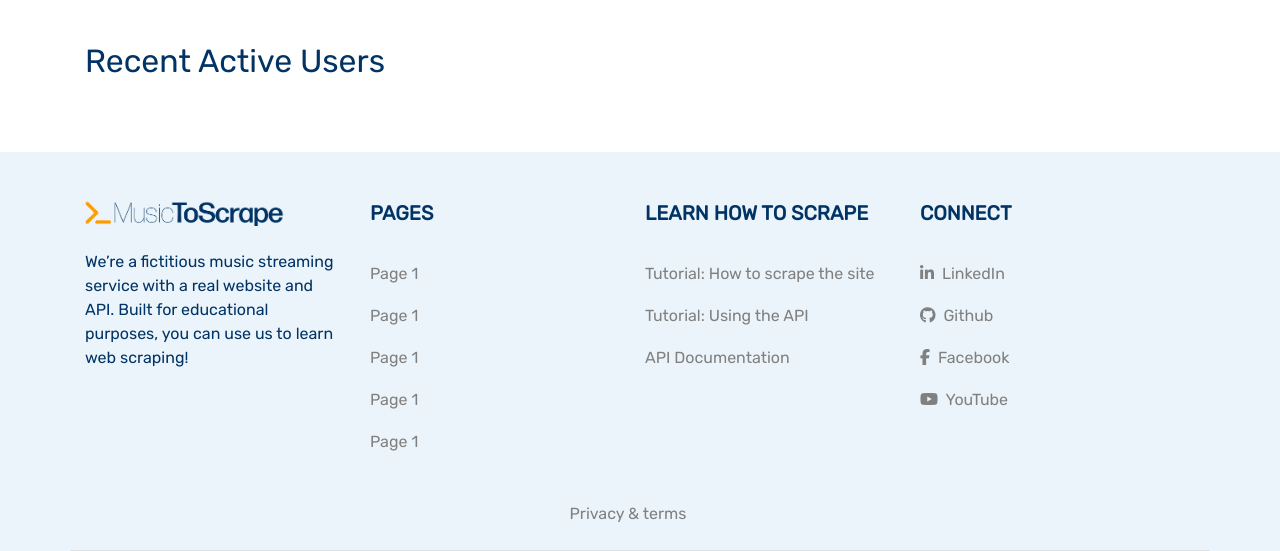
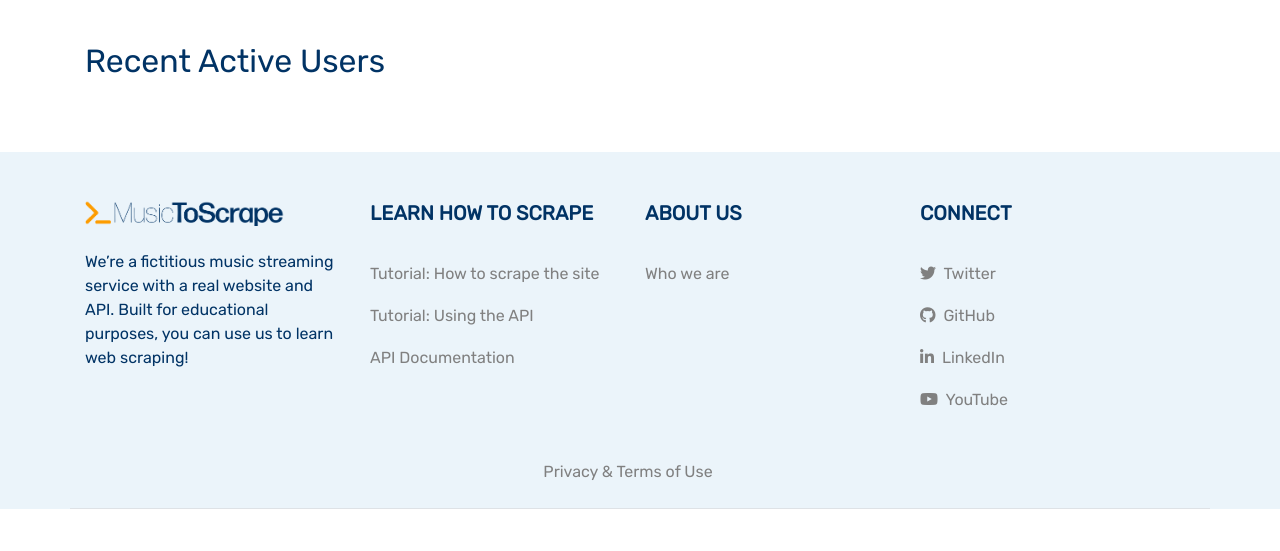
Before and after one commit to tilburgsciencehub/music-to-scrape, a Flask app: page / in a window 1280 px wide. Shown: the part 653-1204 px from the top of the page. After the commit the page ends 1162 px from the top, so only its background shows below. Run offline with Flask 3, Linux system fonts and the light colour scheme; data that the repository does not hold is empty; some libraries are stand-ins or nearby versions.

Commit message:
refine landing page, menus, add about page

```diff
--- a/flask_app/main.py
+++ b/flask_app/main.py
@@ -310,6 +310,13 @@ def privacy_terms():
     # render template
     return render_template('privacy_terms.html', head='partials/head.html', header='partials/header.html', footer='partials/footer.html')
 
+
+
+@app.route('/about')
+def about():
+
+    # render template
+    return render_template('about.html', head='partials/head.html', header='partials/header.html', footer='partials/footer.html')
 # route for article
 
 
--- a/flask_app/templates/partials/footer.html
+++ b/flask_app/templates/partials/footer.html
@@ -8,17 +8,6 @@
             </div>
             <div class="col-md-9 col-sm-12">
 
-                <div class="col-md-4 col-sm-6 col-6 p-0 float-left mb-3">
-                    <h5 class="mb-4 font-weight-bold text-uppercase">Pages</h5>
-                    <ul class="list-group">
-                        <li class="list-group-item bg-transparent border-0 p-0 mb-2"><a href="">Page 1</a></li>
-                        <li class="list-group-item bg-transparent border-0 p-0 mb-2"><a href="">Page 1</a></li>
-                        <li class="list-group-item bg-transparent border-0 p-0 mb-2"><a href="">Page 1</a></li>
-                        <li class="list-group-item bg-transparent border-0 p-0 mb-2"><a href="">Page 1</a></li>
-                        <li class="list-group-item bg-transparent border-0 p-0 mb-2"><a href="">Page 1</a></li>
-                    </ul>
-                </div>
-
                 <div class="col-md-4 col-sm-6 col-6 p-0 mb-3 float-left">
                     <h5 class="mb-4 font-weight-bold text-uppercase">Learn how to scrape</h5>
                     <ul class="list-group">
@@ -28,19 +17,31 @@
                     </ul>
                 </div>
 
+                <div class="col-md-4 col-sm-6 col-6 p-0 float-left mb-3">
+                    <h5 class="mb-4 font-weight-bold text-uppercase">About us</h5>
+                    <ul class="list-group">
+                        <li class="list-group-item bg-transparent border-0 p-0 mb-2"><a href="{{ url_for('about') }}">Who we are</a></li>
+                       <!--<li class="list-group-item bg-transparent border-0 p-0 mb-2"><a href="">Page 1</a></li>
+                        <li class="list-group-item bg-transparent border-0 p-0 mb-2"><a href="">Page 1</a></li>
+                        <li class="list-group-item bg-transparent border-0 p-0 mb-2"><a href="">Page 1</a></li>
+                        <li class="list-group-item bg-transparent border-0 p-0 mb-2"><a href="">Page 1</a></li>-->
+                    </ul>
+                </div>
+
+
                 <div class="col-md-3 col-sm-6 col-6 mb-3 p-0 float-left">
                     <h5 class="mb-4 font-weight-bold text-uppercase">Connect</h5>
                     <ul class="list-group">
                         <li class="list-group-item bg-transparent border-0 p-0 mb-2">
-                            <a href=""><i class="fa fa-linkedin mr-1"></i>
-                                LinkedIn</a>
+                            <a href="https://twitter.com/tilburgscience"><i class="fa fa-twitter mr-1"></i>
+                                Twitter</a>
                         </li>
                         <li class="list-group-item bg-transparent border-0 p-0 mb-2">
-                            <a href="" target="_blank"><i class="fa fa-github mr-1"></i>
-                                Github</a>
+                            <a href="https://github.com/tilburgsciencehub/apis-to-scrape" target="_blank"><i class="fa fa-github mr-1"></i>
+                                GitHub</a>
                         </li>
                         <li class="list-group-item bg-transparent border-0 p-0 mb-2">
-                            <a href="" target="_blank"><i class="fa fa-facebook mr-1"></i> Facebook</a>
+                            <a href="https://linkedin.com/c/tilburgsciencehub" target="_blank"><i class="fa fa-linkedin mr-1"></i> LinkedIn</a>
                         </li>
                         <li class="list-group-item bg-transparent border-0 p-0 mb-2">
                             <a href="" target="_blank"><i class="fa fa-youtube mr-1"></i> YouTube</a>
@@ -51,7 +52,7 @@
             </div>
             <div class="col-md-12">
                 <div class="py-4 d-flex justify-content-center align-items-center">
-                    <a class="mr-4" href="{{ url_for('privacy_terms') }}">Privacy & terms</a>
+                    <a class="mr-4" href="{{ url_for('privacy_terms') }}">Privacy & Terms of Use</a>
                 </div>
             </div>
         </div>
--- a/flask_app/templates/partials/header.html
+++ b/flask_app/templates/partials/header.html
@@ -27,7 +27,11 @@
                 <li class="nav-item">
                     <a class="nav-link" href="#">Learn how to use API</a>
                 </li>
-                <li class="nav-item dropdown">
+                <li class="nav-item active" style="color: rgb(1,51,101)">
+                    <a class="nav-link" href="{{ url_for('about') }}">About <span class="sr-only">(current)</span></a>
+                </li>
+
+                <!--<li class="nav-item dropdown">
                     <a class="nav-link dropdown-toggle" href="#" id="navbarDropdown" role="button"
                         data-toggle="dropdown" aria-haspopup="true" aria-expanded="false">
                         More Resources
@@ -39,6 +43,7 @@
                         <a class="dropdown-item" href="#">Something else here</a>
                     </div>
                 </li>
+            -->
             </ul>
             <form action="{{ url_for('search') }}" class="form-inline my-2 my-lg-0" method="get">
                 <input class="form-control mr-sm-2" name="query" type="search" placeholder="Search for artists, songs, and users" aria-label="Search" style="width:300px">
```
Also changed, not shown: flask_app/templates/about.html (added, +38 -0 lines).
